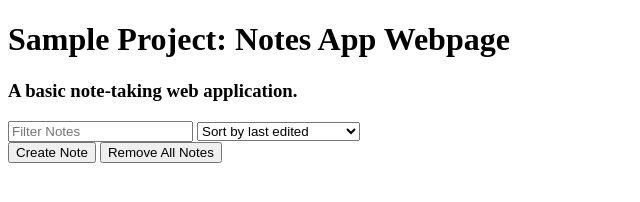
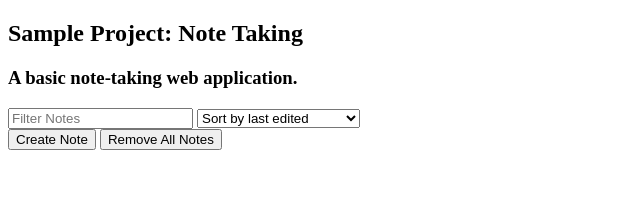
Before and after one commit to steelic/Note-Taking-Application, a plain HTML site: page index.html in a window 1280 px wide. Shown: the whole page, without its empty margins (0-640 px from the left). Drawn offline with Linux system fonts and the light colour scheme.

Commit message:
Update index.html

```diff
--- a/index.html
+++ b/index.html
@@ -7,7 +7,7 @@
     <title>Notes Taking App</title>
 </head>
     <body>
-       <h1>Sample Project: Notes App Webpage</h1>
+       <h2>Sample Project: Note Taking</h2>
        <h3>A basic note-taking web application.</h2>
        <input id = "search-text" type = "text" placeholder="Filter Notes">
        <select id="filter-by">
```
